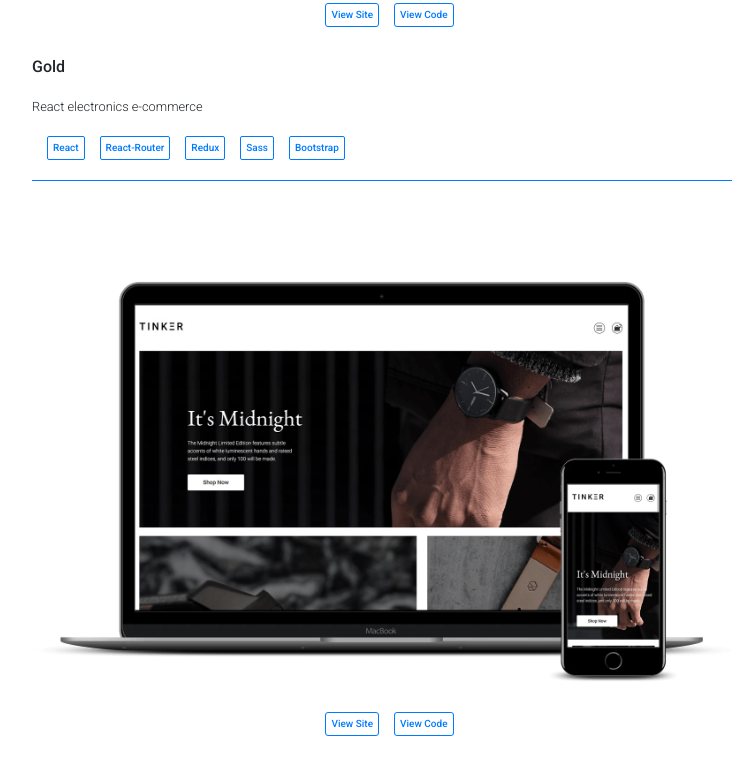
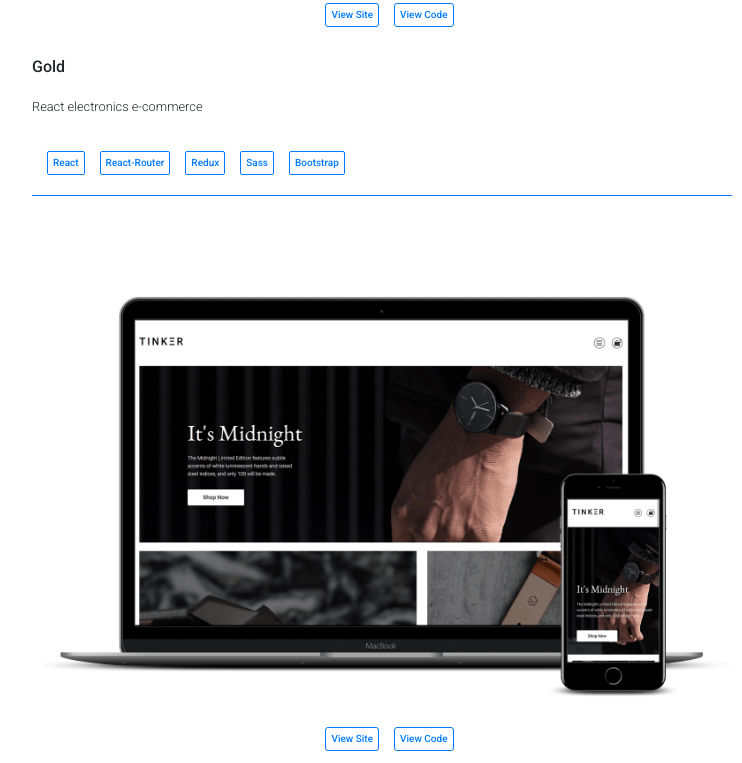
Before and after one commit to MarianHarnagea/Portofoliu, a plain HTML site: page index.html in a window 1280 px wide. Shown: the part 2032-2795 px from the top of the page, without its empty margins (249-991 px from the left). Drawn offline with nearby package versions, Linux system fonts and the light colour scheme.

Commit message:
style improvements

```diff
--- a/style/main.scss
+++ b/style/main.scss
@@ -278,6 +278,7 @@ body.night {
 
       .project-info {
         display: flex;
+        flex-wrap: wrap;
         width: 100%;
 
         .view-info {
@@ -285,6 +286,7 @@ body.night {
           margin-left: 15px;
           border-radius: 2px;
           padding: 5px;
+          margin-top: 15px;
           h3 {
             font-size: 10px;
             font-weight: 500;
```
Also changed, not shown: style/main.css, 1 other file.
